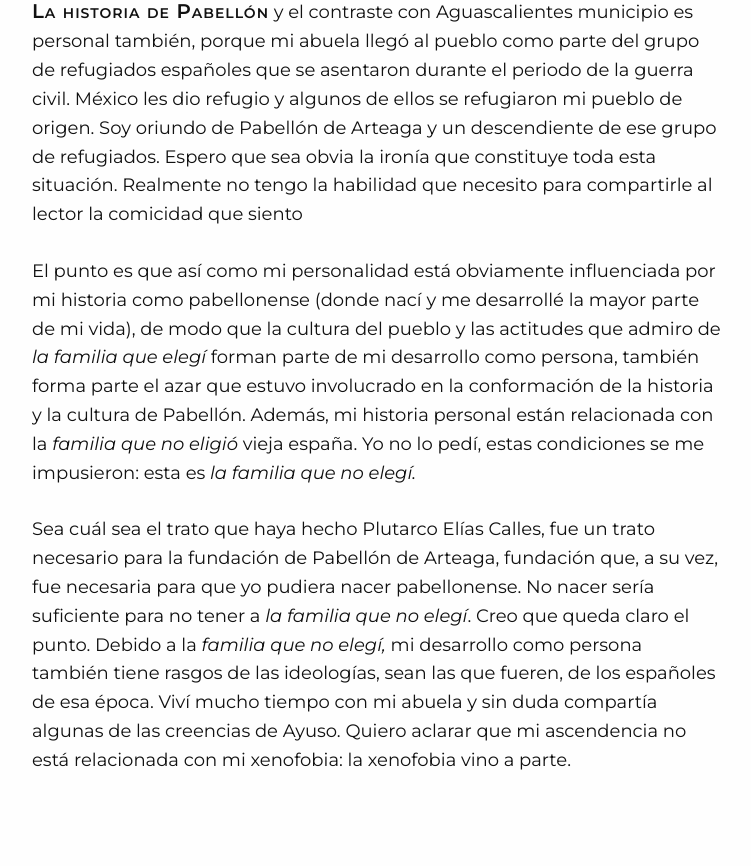
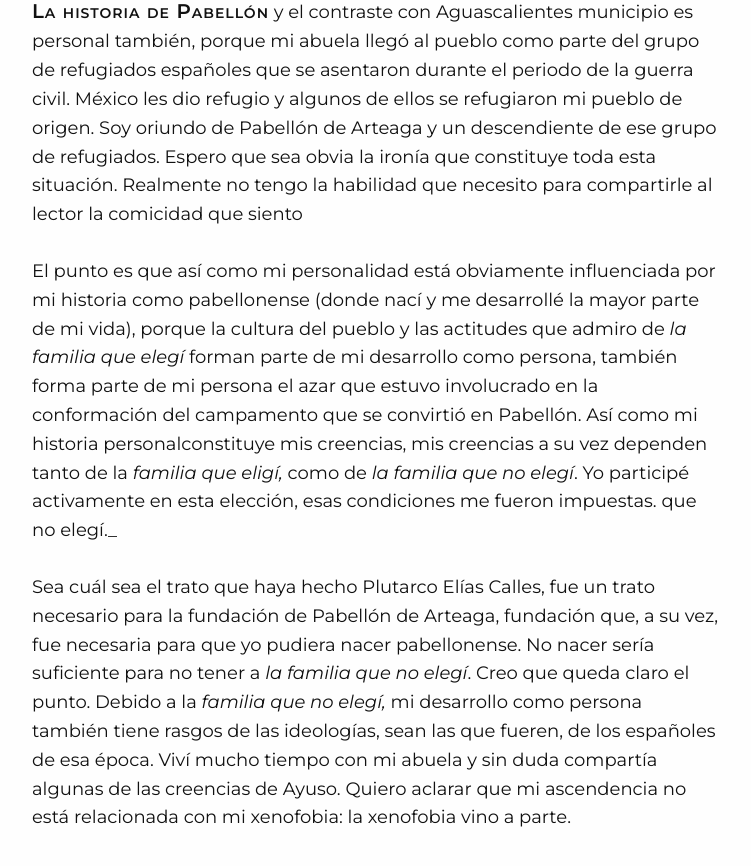
Before and after one commit to Oiuhukt/failosophy, a Jekyll site: the page built from _posts/2026-05-24-pabellondeart.md, in a window 1280 px wide and 900 px high, scrolled down 4571 px. Shown: the top 866 px of the window, without its empty margins (32-783 px from the left). Built offline with Jekyll 4.4.1, drawn with Linux system fonts in a browser that asks for light colours; some web fonts are replaced.

Commit message:
nuevo post

```diff
--- a/_posts/2026-05-24-pabellondeart.md
+++ b/_posts/2026-05-24-pabellondeart.md
@@ -139,7 +139,7 @@ México les dio refugio y algunos de ellos se refugiaron mi pueblo de origen. So
 oriundo de Pabellón de Arteaga y un descendiente de ese grupo de refugiados. Espero que sea obvia la ironía que constituye toda esta situación. Realmente no tengo la habilidad que necesito para compartirle al lector la comicidad
 que siento
 
-El punto es que así como mi personalidad está obviamente influenciada por mi historia como pabellonense (donde nací y me desarrollé la mayor parte de mi vida), de modo que la cultura del pueblo y las actitudes que admiro de _la familia que elegí_ forman parte de mi desarrollo como persona, también forma parte el azar que estuvo involucrado en la conformación de la historia y la cultura de Pabellón. Además, mi historia personal están relacionada con la _familia que no eligió_ vieja españa. Yo no lo pedí, estas condiciones se me impusieron: esta es _la familia
+El punto es que así como mi personalidad está obviamente influenciada por mi historia como pabellonense (donde nací y me desarrollé la mayor parte de mi vida), porque la cultura del pueblo y las actitudes que admiro de _la familia que elegí_ forman parte de mi desarrollo como persona, también forma parte de mi persona el azar que estuvo involucrado en la conformación del campamento que se convirtió en  Pabellón. Así como mi historia personalconstituye mis creencias, mis creencias a su vez dependen tanto de la _familia que eligí,_ como de _la familia que no elegí_. Yo participé activamente en esta elección, esas condiciones me fueron impuestas.
 que no elegí._
 
 Sea cuál sea el trato que haya hecho Plutarco Elías Calles, fue un trato necesario
```
